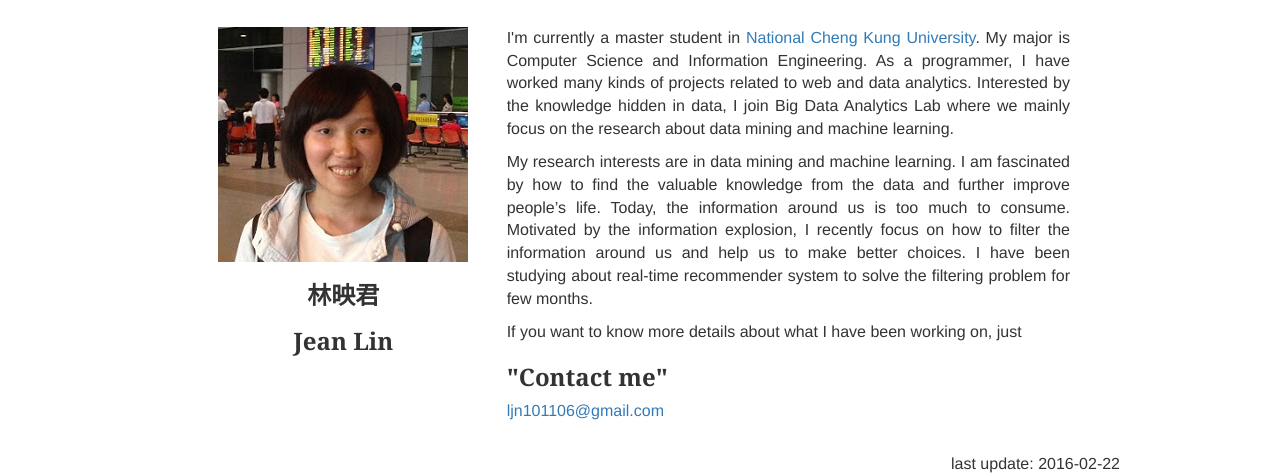
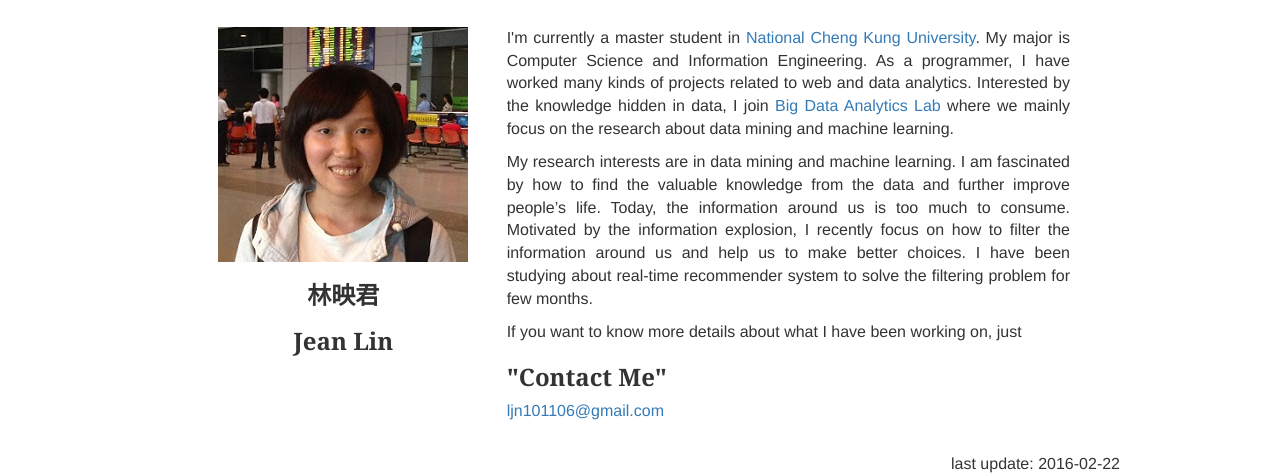
Before and after one commit to ycjeanlin/ycjeanlin_page, a Jekyll site: the page built from index.html, in a window 1280 px wide. Shown: the part 158-634 px from the top of the page. Built offline with Jekyll 4.4.1, drawn with Linux system fonts in a browser that asks for light colours; nearby versions of some CDN libraries; part of the change alters nothing that is shown.

```diff
--- a/index.html
+++ b/index.html
@@ -19,11 +19,11 @@ layout: default
             </figure>
             <div class="col-sm-8">
                 <div class="intro">
-                    <p>I'm currently a master student in <a href="http://web.ncku.edu.tw/bin/home.php?Lang=en" target="_blank">National Cheng Kung University</a>. My major is Computer Science and Information Engineering. As a programmer, I have worked many kinds of projects related to web and data analytics. Interested by the knowledge hidden in data, I join Big Data Analytics Lab where we mainly focus on the research about data mining and machine learning.</p>
+                    <p>I'm currently a master student in <a href="http://web.ncku.edu.tw/bin/home.php?Lang=en" target="_blank">National Cheng Kung University</a>. My major is Computer Science and Information Engineering. As a programmer, I have worked many kinds of projects related to web and data analytics. Interested by the knowledge hidden in data, I join <a href="http://bigdatalab.cs.nctu.edu.tw/newwebpa/index.php" target="_blank">Big Data Analytics Lab</a> where we mainly focus on the research about data mining and machine learning.</p>
                     <p>My research interests are in data mining and machine learning. I am fascinated by how to find the valuable knowledge from the data and further improve people’s life.  Today, the information around us is too much to consume. Motivated by the information explosion, I recently focus on how to filter the information around us and help us to make better choices.  I have been studying about real-time recommender system to solve the filtering problem for few months.</p>
                     <p>If you want to know more details about what I have been working on, just</p>
                 </div>
-                <h3>"Contact me"</h3>
+                <h3>"Contact Me"</h3>
                 <p><a href="mailto:ljn101106@gmail.com">ljn101106@gmail.com</a></p>
             </div>
         </div>
```
